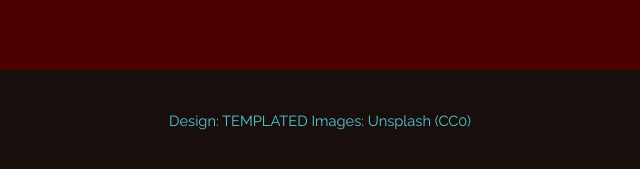
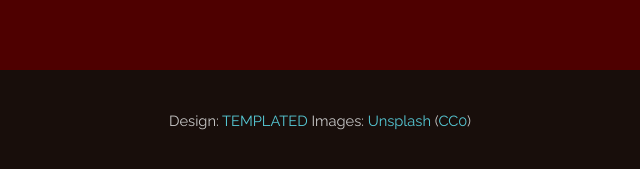
Before and after one commit to gavinwade12/NFSAPhotography, a plain HTML site: page index.html in a window 1280 px wide. Shown: the part 2572-2741 px from the top of the page, 320-960 px from the left. Drawn offline with nearby package versions, Linux system fonts and the light colour scheme.

Commit message:
change copyright color

```diff
--- a/css/style.css
+++ b/css/style.css
@@ -306,7 +306,7 @@
 		position: relative;
 		padding: 3em 0em;
 		text-align: center;
-		color: #56c9d6;
+		color: #c7c7c7;
 	}
 
 	#copyright .container
```
